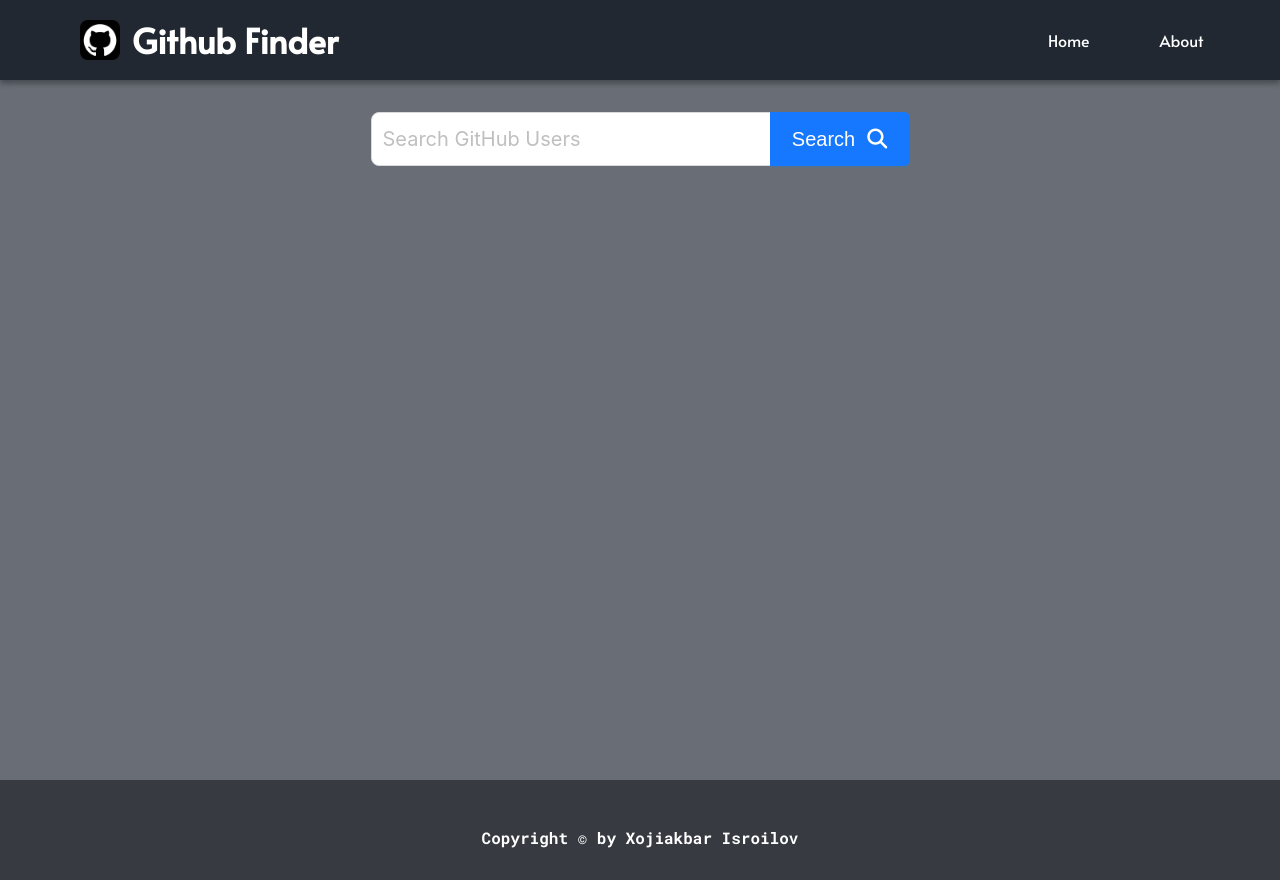
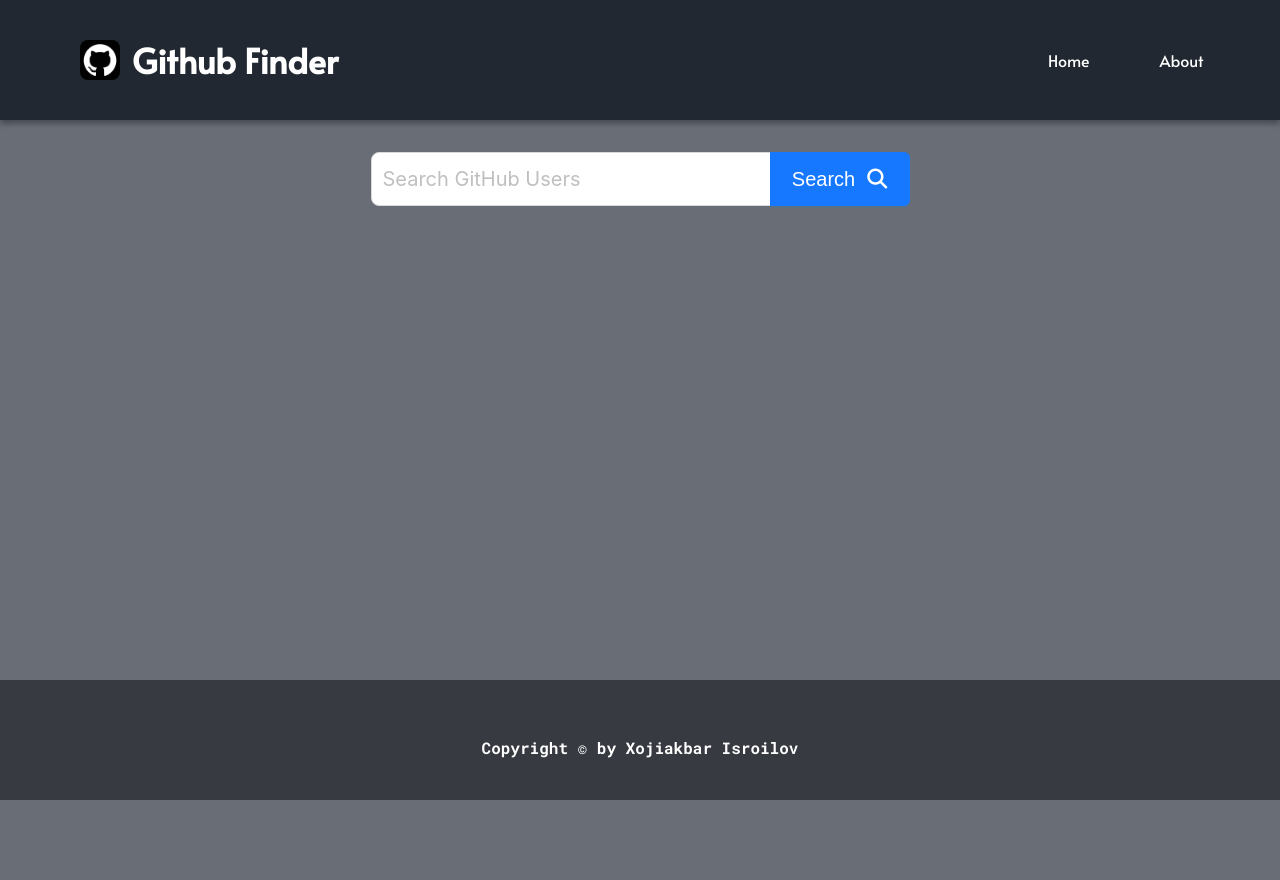
Before and after one commit to 1hojiakbar/github_finder, a React (Vite) app: page / in a window 1280 px wide. After the commit the page ends 800 px from the top, so only its background shows below. Built offline with nearby package versions, Linux system fonts and the light colour scheme.

Commit message:
some changed

```diff
--- a/src/components/Navbar/style.js
+++ b/src/components/Navbar/style.js
@@ -17,7 +17,7 @@ const Nav = styled.div`
   align-items: center;
   justify-content: space-between;
   width: 100%;
-  height: 80px;
+  height: 15vh;
   background-color: var(--primaryColor);
   box-shadow: rgba(0, 0, 0, 0.16) 0px 3px 6px, rgba(0, 0, 0, 0.23) 0px 3px 6px;
   padding: 0 5rem;
--- a/src/pages/Home/style.js
+++ b/src/pages/Home/style.js
@@ -10,7 +10,8 @@ const Container = styled.div`
   flex-direction: column;
   align-items: center;
   width: 100%;
-  min-height: 100vh;
+  height: 85vh;
+  min-height: 85vh;
 `;
 
 const SearchContainer = styled.div`
@@ -131,7 +132,8 @@ const Footer = styled.footer`
   align-items: center;
   justify-content: center;
   width: 100%;
-  height: 100px;
+  height: 15vh;
+  overflow-y: hidden;
   margin-top: auto;
   padding-top: 15px;
   font-family: var(--mono);
```
